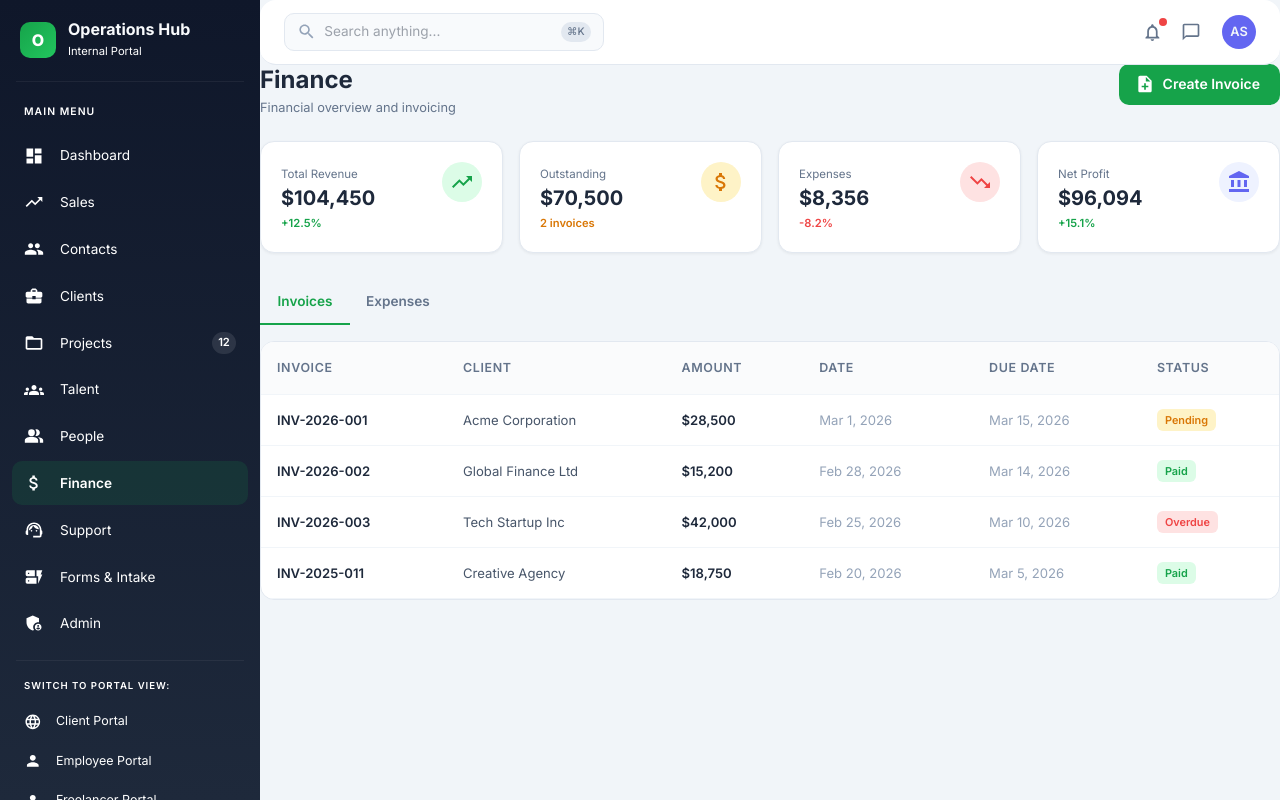
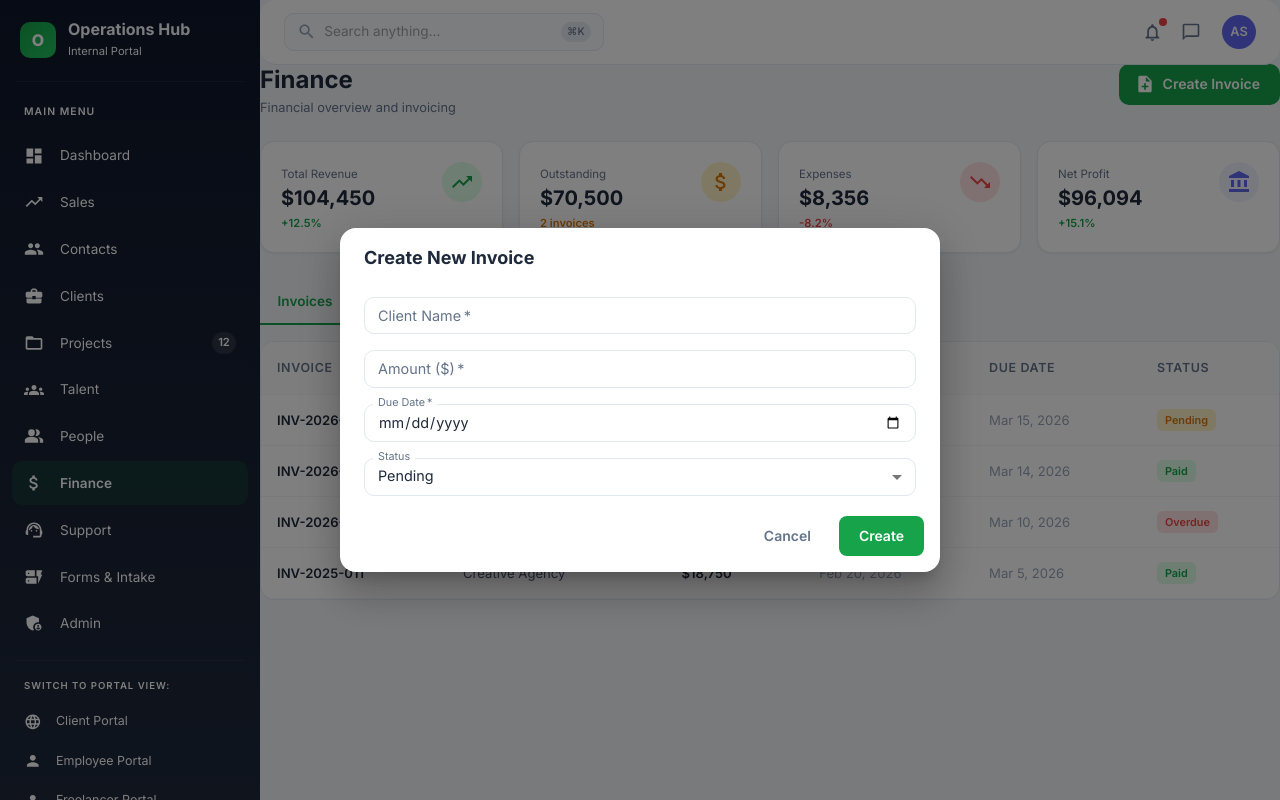
Before and after one commit to ankitsingh711/atcon-global, a Next.js app: page /finance in a window 1280 px wide. Both pictures are taken after a click on the button "Create Invoice". Built offline with nearby package versions, Linux system fonts and the light colour scheme.

Commit message:
new functionality created

```diff
--- a/src/app/api/finance/route.ts
+++ b/src/app/api/finance/route.ts
@@ -1,5 +1,7 @@
 import { NextResponse } from 'next/server';
 import { getStore } from '@/lib/memory-store';
+
+export const dynamic = 'force-dynamic';
 
 export async function GET() {
     try {
--- /dev/null
+++ b/src/app/api/invoices/route.ts
@@ -0,0 +1,42 @@
+import { NextRequest, NextResponse } from 'next/server';
+import { createObjectId, getStore, InvoiceRecord } from '@/lib/memory-store';
+
+export const dynamic = 'force-dynamic';
+
+export async function POST(request: NextRequest) {
+    try {
+        const body = (await request.json()) as Partial<InvoiceRecord>;
+
+        const invoiceNumber = body.invoiceNumber?.trim() || `INV-${new Date().getFullYear()}-${Math.floor(Math.random() * 1000).toString().padStart(3, '0')}`;
+        const client = body.client?.trim() || 'Unknown Client';
+        const project = body.project?.trim() || '';
+        const amount = Number(body.amount) || 0;
+        const date = body.date || new Date().toISOString();
+        const dueDate = body.dueDate || new Date(Date.now() + 14 * 24 * 60 * 60 * 1000).toISOString();
+        const status = body.status || 'Pending';
+
+        const now = new Date().toISOString();
+        const invoice: InvoiceRecord = {
+            _id: createObjectId(),
+            createdAt: now,
+            updatedAt: now,
+            invoiceNumber,
+            client,
+            project,
+            amount,
+            date,
+            dueDate,
+            status: status as InvoiceRecord['status'],
+        };
+
+        getStore().invoices.push(invoice);
+
+        return NextResponse.json({ success: true, data: invoice }, { status: 201 });
+    } catch (error) {
+        console.error('POST /api/invoices error:', error);
+        return NextResponse.json(
+            { success: false, error: 'Failed to create invoice' },
+            { status: 500 }
+        );
+    }
+}
--- a/src/app/api/projects/[id]/route.ts
+++ b/src/app/api/projects/[id]/route.ts
@@ -1,5 +1,7 @@
 import { NextRequest, NextResponse } from 'next/server';
 import { getStore, isObjectId, ProjectRecord, touchRecord } from '@/lib/memory-store';
+
+export const dynamic = 'force-dynamic';
 
 interface RouteParams {
     params: Promise<{ id: string }>;
--- a/src/app/api/projects/route.ts
+++ b/src/app/api/projects/route.ts
@@ -1,5 +1,7 @@
 import { NextRequest, NextResponse } from 'next/server';
 import { createObjectId, getStore, ProjectRecord } from '@/lib/memory-store';
+
+export const dynamic = 'force-dynamic';
 
 function compareValues(left: unknown, right: unknown): number {
     if (typeof left === 'number' && typeof right === 'number') {
--- a/src/app/finance/page.tsx
+++ b/src/app/finance/page.tsx
@@ -3,6 +3,7 @@ import React, { useState, useEffect, useCallback } from 'react';
 import {
     Box, Typography, Card, Grid, Chip, Tabs, Tab, Button, Avatar,
     Table, TableBody, TableCell, TableContainer, TableHead, TableRow, Paper, CircularProgress, Snackbar, Alert,
+    Dialog, DialogTitle, DialogContent, DialogActions, TextField, MenuItem,
 } from '@mui/material';
 import { TrendingUp as UpIcon, TrendingDown as DownIcon, AttachMoney as MoneyIcon, AccountBalance as BankIcon, NoteAdd as InvoiceIcon } from '@mui/icons-material';
 
@@ -16,13 +17,40 @@ export default function FinancePage() {
     const [invoices, setInvoices] = useState<InvoiceData[]>([]);
     const [loading, setLoading] = useState(true);
     const [tab, setTab] = useState(0);
-    const [snackbar, setSnackbar] = useState({ open: false, message: '', severity: 'error' as 'error' });
+    const [snackbar, setSnackbar] = useState({ open: false, message: '', severity: 'error' as 'error' | 'success' });
+    const [modalOpen, setModalOpen] = useState(false);
+    const [formData, setFormData] = useState({ client: '', amount: '', status: 'Pending', dueDate: '' });
 
     const fetchFinance = useCallback(async () => {
         try { setLoading(true); const res = await fetch('/api/finance'); const json = await res.json(); if (json.success) { setStats(json.data.stats); setInvoices(json.data.invoices); } }
         catch { setSnackbar({ open: true, message: 'Failed to load finance data', severity: 'error' }); }
         finally { setLoading(false); }
     }, []);
+
+    const handleCreateInvoice = async () => {
+        if (!formData.client || !formData.amount || !formData.dueDate) {
+            setSnackbar({ open: true, message: 'Please fill all required fields.', severity: 'error' });
+            return;
+        }
+        try {
+            const res = await fetch('/api/invoices', {
+                method: 'POST',
+                headers: { 'Content-Type': 'application/json' },
+                body: JSON.stringify(formData),
+            });
+            const json = await res.json();
+            if (json.success) {
+                setSnackbar({ open: true, message: 'Invoice created successfully!', severity: 'success' });
+                setModalOpen(false);
+                setFormData({ client: '', amount: '', status: 'Pending', dueDate: '' });
+                fetchFinance();
+            } else {
+                setSnackbar({ open: true, message: json.error || 'Failed to create invoice.', severity: 'error' });
+            }
+        } catch (error) {
+            setSnackbar({ open: true, message: 'An error occurred.', severity: 'error' });
+        }
+    };
 
     useEffect(() => { fetchFinance(); }, [fetchFinance]);
 
@@ -39,7 +67,7 @@ export default function FinancePage() {
         <Box>
             <Box sx={{ display: 'flex', justifyContent: 'space-between', alignItems: 'flex-start', mb: 3 }}>
                 <Box><Typography variant="h4" sx={{ fontWeight: 700, color: '#1E293B', fontSize: '1.5rem', mb: 0.5 }}>Finance</Typography><Typography variant="body2" sx={{ color: '#64748B' }}>Financial overview and invoicing</Typography></Box>
-                <Button variant="contained" startIcon={<InvoiceIcon />} sx={{ bgcolor: '#16A34A', '&:hover': { bgcolor: '#15803D' }, borderRadius: '10px', textTransform: 'none', fontWeight: 600 }}>Create Invoice</Button>
+                <Button onClick={() => setModalOpen(true)} variant="contained" startIcon={<InvoiceIcon />} sx={{ bgcolor: '#16A34A', '&:hover': { bgcolor: '#15803D' }, borderRadius: '10px', textTransform: 'none', fontWeight: 600 }}>Create Invoice</Button>
             </Box>
             <Grid container spacing={2} sx={{ mb: 3 }}>
                 {statCards.map((s) => (
@@ -73,6 +101,25 @@ export default function FinancePage() {
                     ))}</TableBody>
                 </Table></TableContainer>
             </Paper>
+
+            <Dialog open={modalOpen} onClose={() => setModalOpen(false)} maxWidth="sm" fullWidth>
+                <DialogTitle sx={{ fontWeight: 700 }}>Create New Invoice</DialogTitle>
+                <DialogContent sx={{ display: 'flex', flexDirection: 'column', gap: 2, mt: 1 }}>
+                    <TextField label="Client Name" fullWidth size="small" value={formData.client} onChange={(e) => setFormData({ ...formData, client: e.target.value })} required />
+                    <TextField label="Amount ($)" type="number" fullWidth size="small" value={formData.amount} onChange={(e) => setFormData({ ...formData, amount: e.target.value })} required />
+                    <TextField label="Due Date" type="date" fullWidth size="small" slotProps={{ inputLabel: { shrink: true } }} value={formData.dueDate} onChange={(e) => setFormData({ ...formData, dueDate: e.target.value })} required />
+                    <TextField select label="Status" fullWidth size="small" value={formData.status} onChange={(e) => setFormData({ ...formData, status: e.target.value })}>
+                        <MenuItem value="Pending">Pending</MenuItem>
+                        <MenuItem value="Paid">Paid</MenuItem>
+                        <MenuItem value="Overdue">Overdue</MenuItem>
+                    </TextField>
+                </DialogContent>
+                <DialogActions sx={{ p: 2, pt: 0 }}>
+                    <Button onClick={() => setModalOpen(false)} sx={{ color: '#64748B' }}>Cancel</Button>
+                    <Button onClick={handleCreateInvoice} variant="contained" sx={{ bgcolor: '#16A34A', '&:hover': { bgcolor: '#15803D' } }}>Create</Button>
+                </DialogActions>
+            </Dialog>
+
             <Snackbar open={snackbar.open} autoHideDuration={3000} onClose={() => setSnackbar((s) => ({ ...s, open: false }))} anchorOrigin={{ vertical: 'bottom', horizontal: 'right' }}><Alert severity={snackbar.severity} variant="filled">{snackbar.message}</Alert></Snackbar>
         </Box>
     );
```
Also changed, not shown: src/app/projects/[id]/page.tsx (+37 -6 lines).
